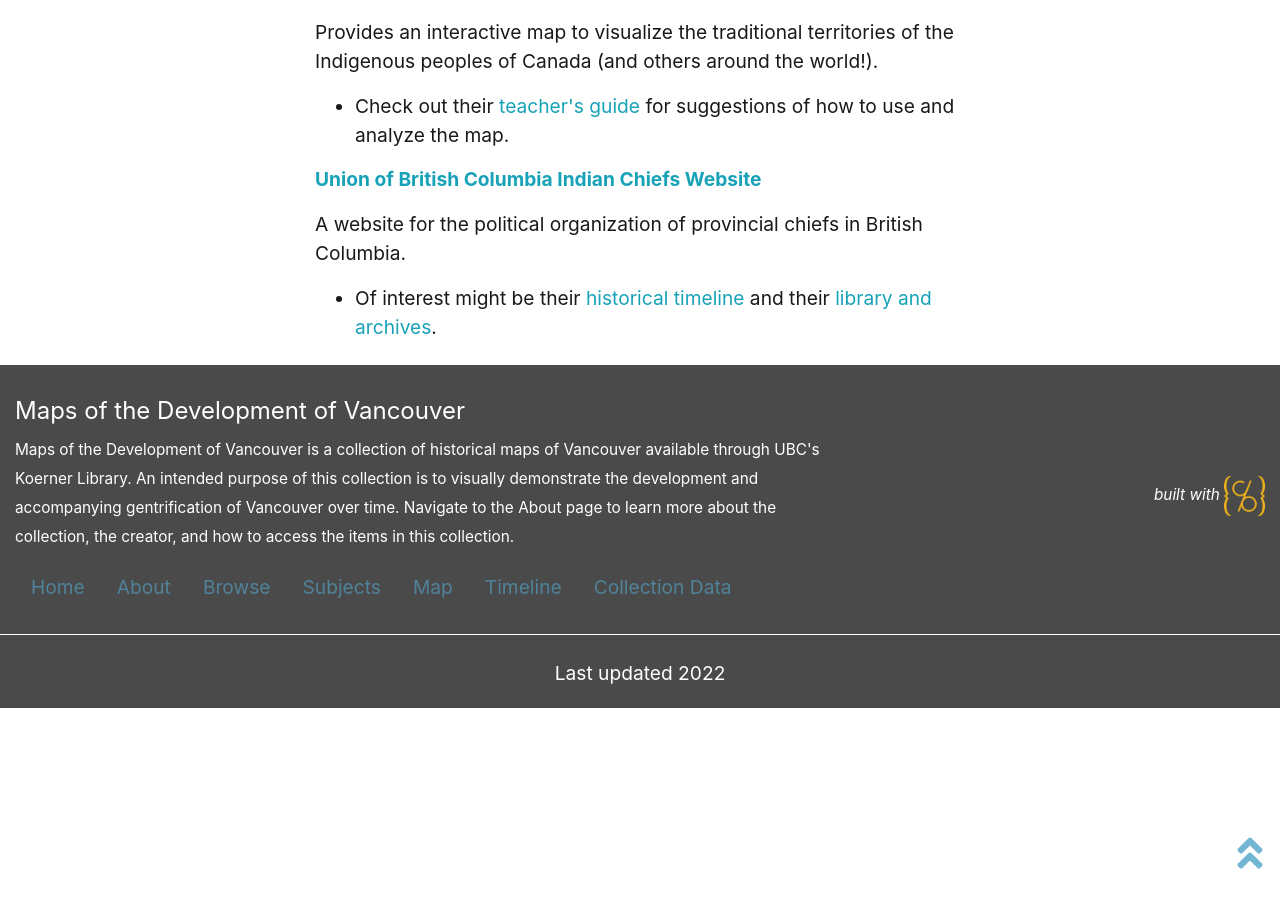
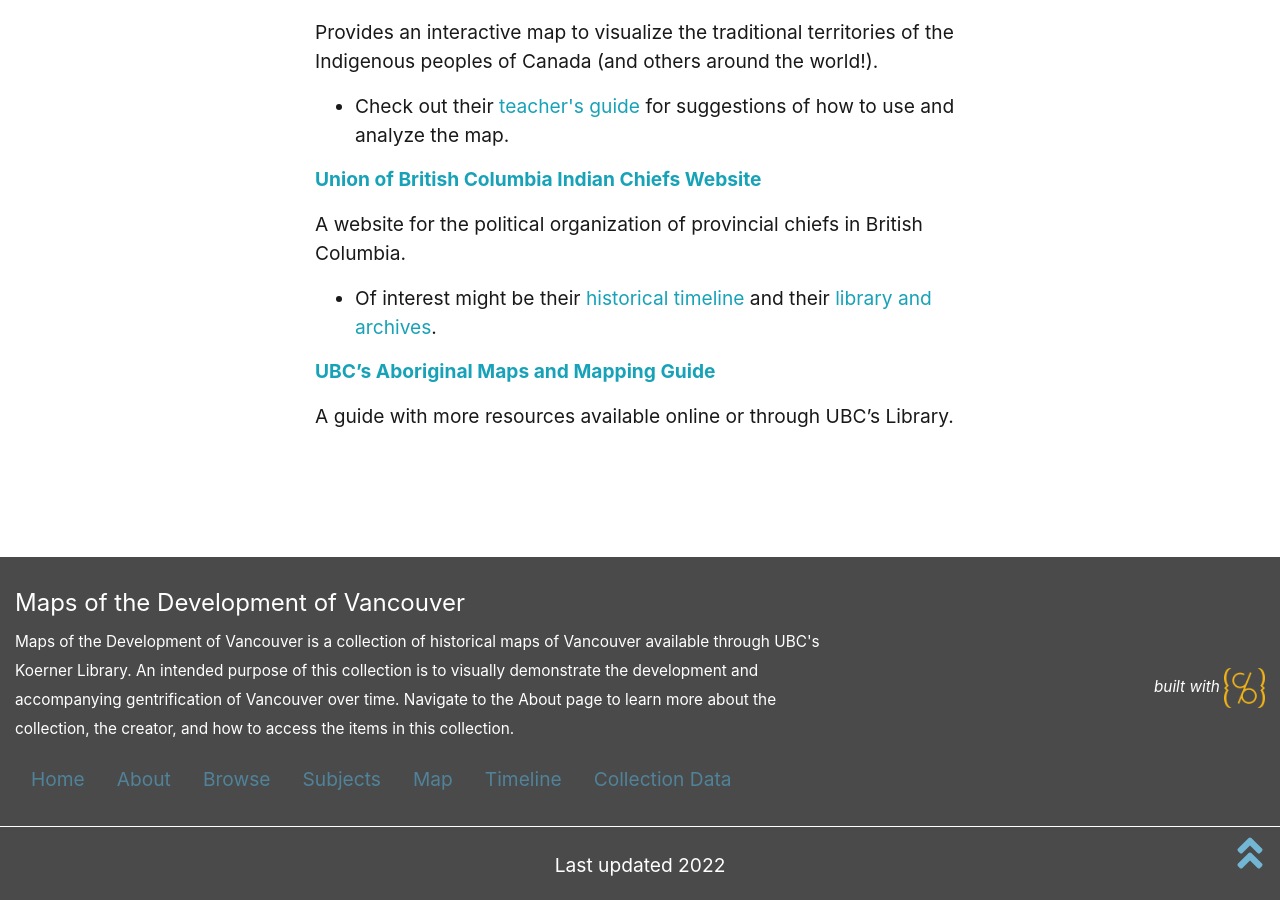
Before and after one commit to ubc-lib-geo/development-of-vancouver-maps, a Jekyll site: the page built from pages/indigenous-context.md, in a window 1280 px wide and 900 px high, scrolled down 1265 px. Built offline with Jekyll 4.4.1, drawn with Linux system fonts in a browser that asks for light colours; before the commit the page ends 1973 px from its top, so only the background shows below that.

Commit message:
Added the UBC aboriginal maps guide

```diff
--- a/pages/indigenous-context.md
+++ b/pages/indigenous-context.md
@@ -36,3 +36,12 @@
 <ul>
 <li>Of interest might be their <a href="https://www.ubcic.bc.ca/timeline">historical timeline</a> and their <a href="https://www.ubcic.bc.ca/library)">library and archives</a>.</li>
 </ul>
+
+
+<b>[UBC's Aboriginal Maps and Mapping Guide](https://guides.library.ubc.ca/aboriginalmaps)</b>
+
+A guide with more resources available online or through UBC's Library.
+
+<br>
+<br>
+<br>
```
